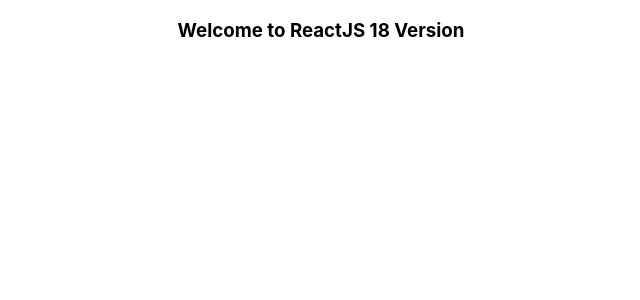
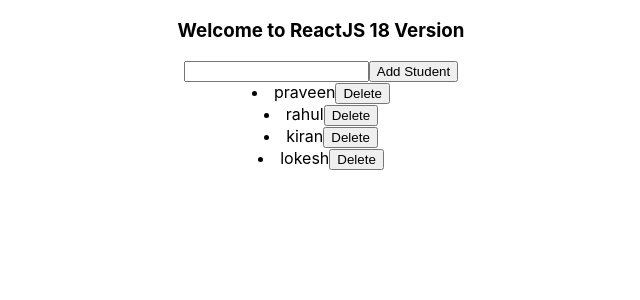
Before and after one commit to Reehana12/rb14, a React (Create React App) app: page / in a window 1280 px wide. Shown: the top 300 px of the page, without its empty margins (319-959 px from the left). Built offline with nearby package versions, Linux system fonts and the light colour scheme.

Commit message:
crud operations on state with array of strings

```diff
--- a/src/App.jsx
+++ b/src/App.jsx
@@ -1,12 +1,36 @@
 import logo from "./logo.svg";
 import "./App.css";
-
+import { useState } from 'react'
 function App() {
+  const [students, setstudents] = useState(['praveen','rahul','kiran','lokesh']);
+  const [newstudent, setnewstudent] = useState('');
+  function updateNewStudent(e){
+    setnewstudent(e.target.value)
+  }
+  function addStudent(){
+    setstudents([...students,newstudent])
+  }
+  function deleteStudent(index){
+    var temp = [...students];
+    temp.splice(index,1);
+    setstudents([...temp])
+  }
   return (
     <div className="App">
       <h3>Welcome to ReactJS 18 Version</h3>
+      <input type="text" onChange={updateNewStudent}/>
+      <button onClick={addStudent}>Add Student</button>
+      {
+        students.map(function(s,i){
+          return (<li>
+                      {s}
+                      <button onClick={()=>{deleteStudent(i)}}>Delete</button>
+                  </li>)
+        })
+      }
     </div>
   );
 }
 
 export default App;
+// data(state),functionality(logic),view(html,jsx template)
```
